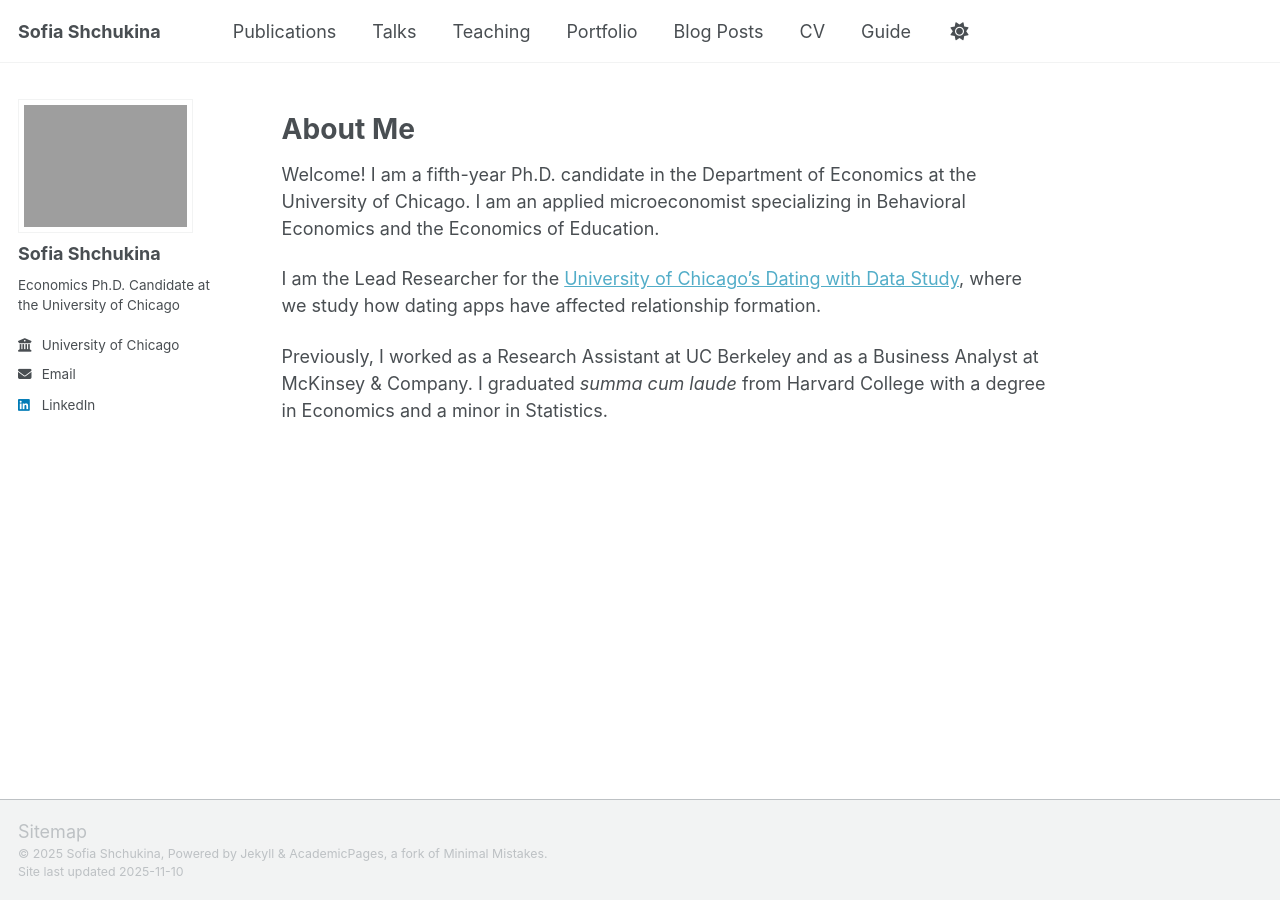
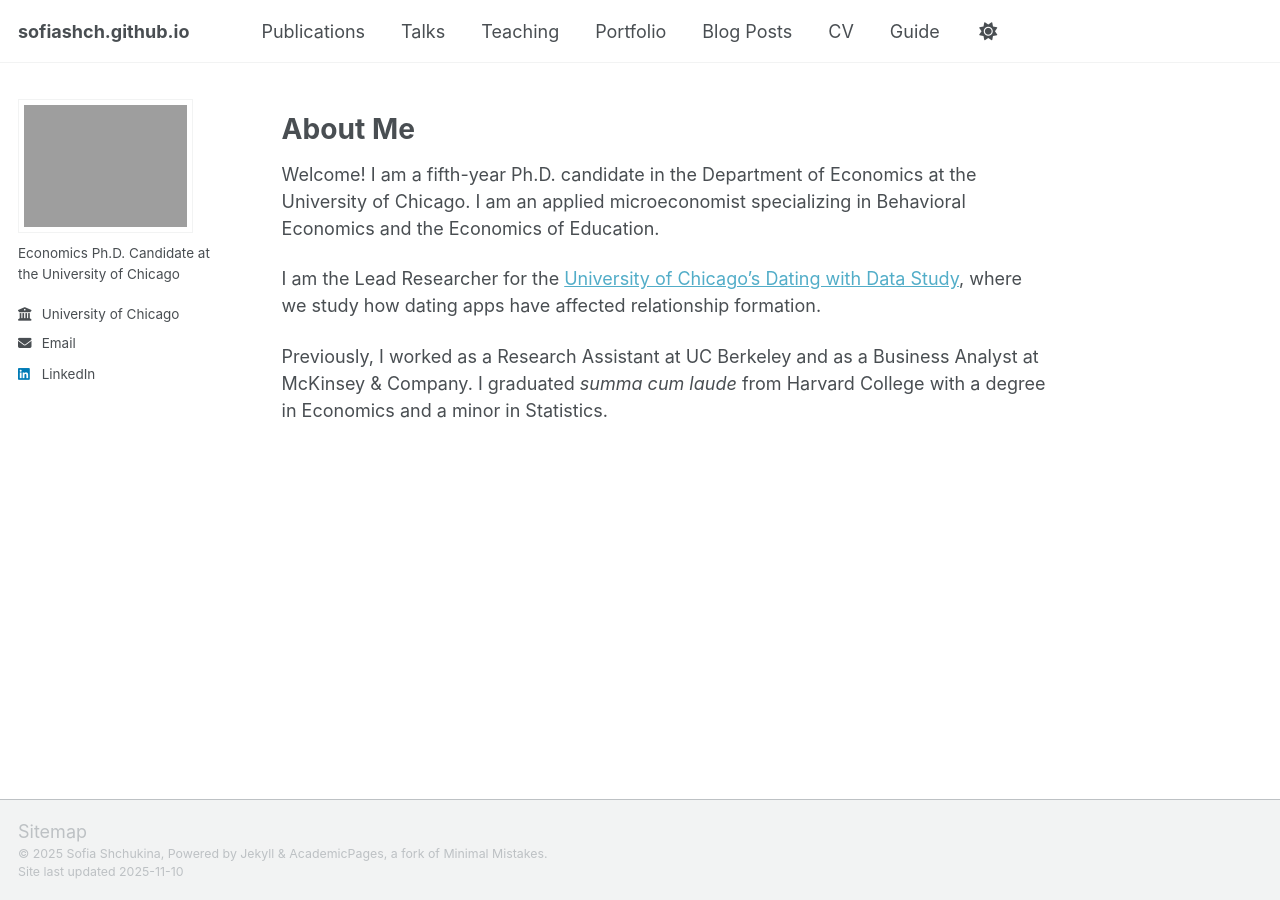
Before and after one commit to sofiashch/sofiashch.github.io, a Jekyll site: the page built from _pages/about.md, in a window 1280 px wide. Built offline with Jekyll 4.4.1, drawn with Linux system fonts in a browser that asks for light colours; a script that is not in the unit is left out.

Commit message:
Update _config.yml

```diff
--- a/_config.yml
+++ b/_config.yml
@@ -9,7 +9,7 @@
 # Basic Site Settings
 locale                   : "en-US"
 site_theme               : "default" # Currently available options are "default", "air"
-title                    : "Sofia Shchukina"
+title                    : #"Sofia Shchukina"
 title_separator          : "-"
 name                     : &name "Sofia Shchukina"
 description              : &description "Your Name's academic portfolio"   # Update this with a general description of your site, this is the default if not overridden by a page
@@ -24,7 +24,7 @@ repository               : "sofiashch/sofiashch.github.io"
 author:
   # Biographic information
   avatar           : "Sofia Shchukina1 (2).jpg"
-  name             : "Sofia Shchukina"
+  name             : #"Sofia Shchukina"
   pronouns         : # example: "she/her"
   bio              : "Economics Ph.D. Candidate at the University of Chicago"
   employer         : "University of Chicago"
```
